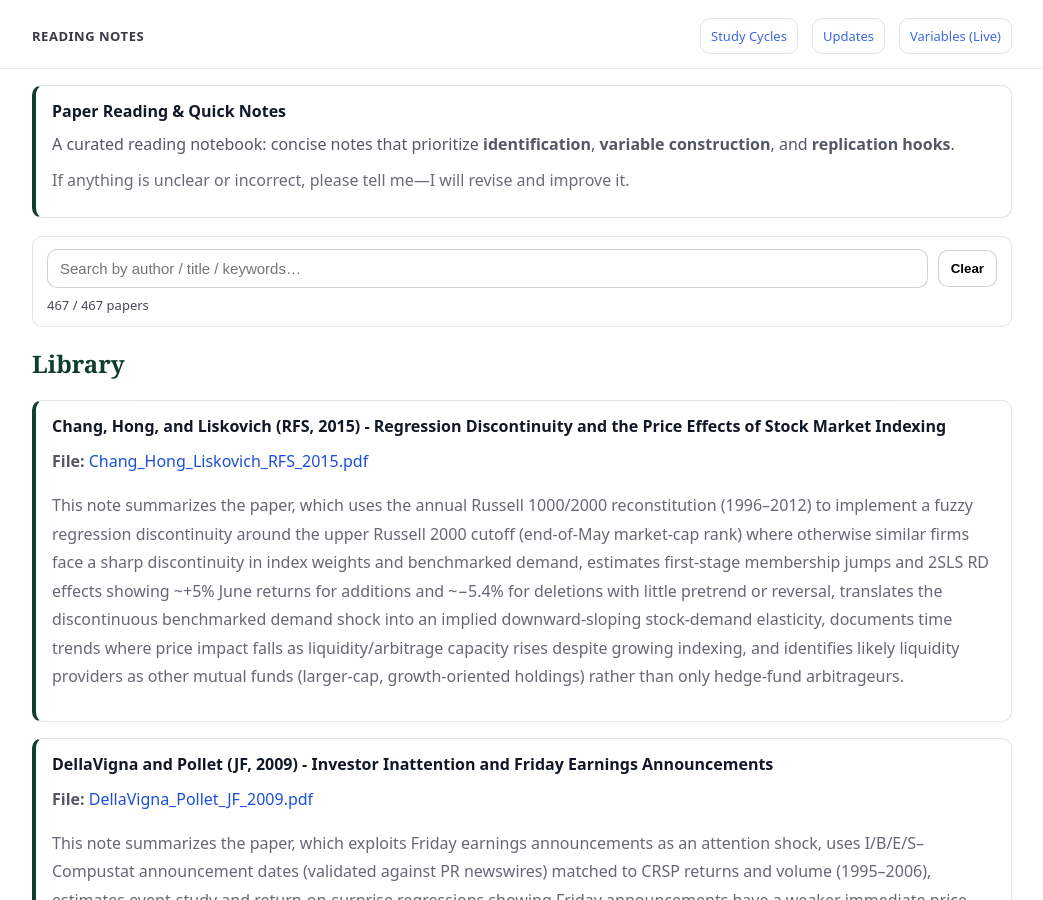
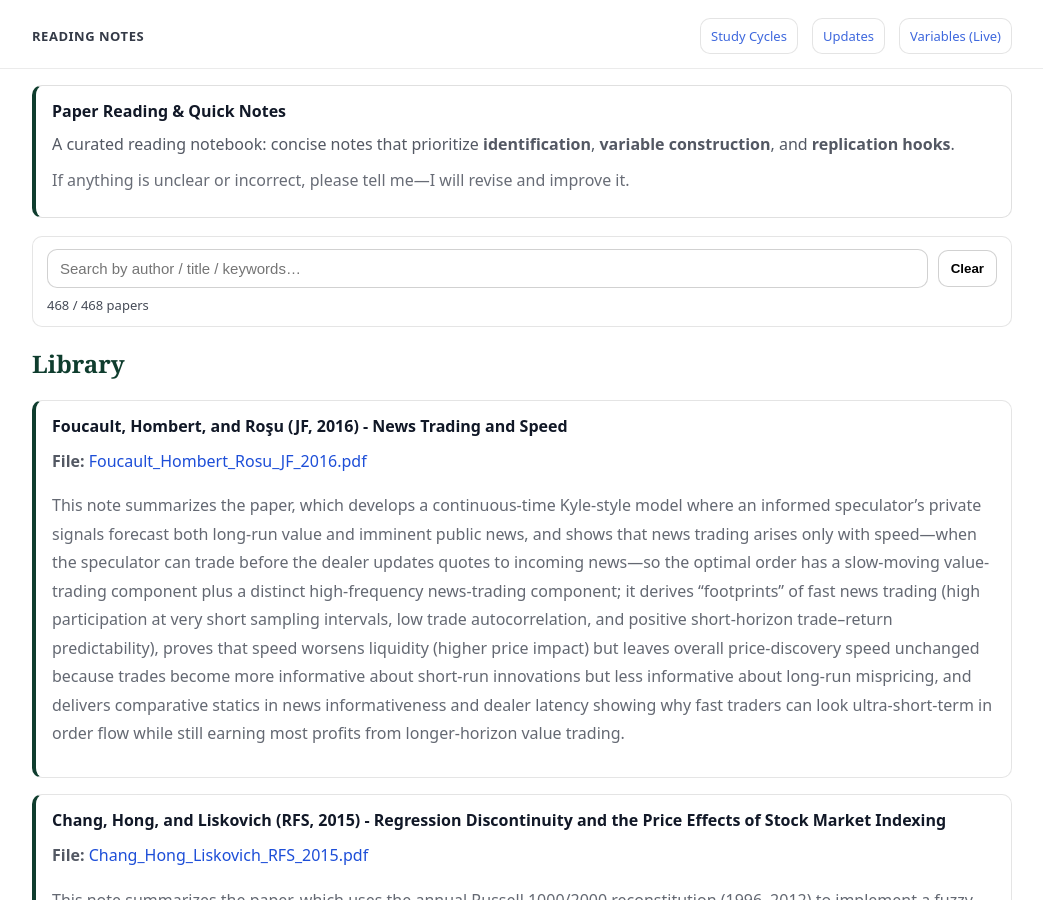
Before and after one commit to yaxinzn/study-archive, a Jekyll site: the page built from reading/index.md, in a window 1280 px wide and 900 px high. Shown: the whole window, without its empty margins (118-1161 px from the left). Built offline with Jekyll 4.4.1, drawn with Linux system fonts in a browser that asks for light colours.

Commit message:
Reading: add/update Foucault_Hombert_Rosu_JF_2016.pdf

```diff
--- a/_data/reading.yml
+++ b/_data/reading.yml
@@ -1,3 +1,7 @@
+- title: "Foucault, Hombert, and Roşu (JF, 2016) - News Trading and Speed"
+  file: "Foucault_Hombert_Rosu_JF_2016.pdf"
+  desc: "This note summarizes the paper, which develops a continuous-time Kyle-style model where an informed speculator’s private signals forecast both long-run value and imminent public news, and shows that news trading arises only with speed—when the speculator can trade before the dealer updates quotes to incoming news—so the optimal order has a slow-moving value-trading component plus a distinct high-frequency news-trading component; it derives “footprints” of fast news trading (high participation at very short sampling intervals, low trade autocorrelation, and positive short-horizon trade–return predictability), proves that speed worsens liquidity (higher price impact) but leaves overall price-discovery speed unchanged because trades become more informative about short-run innovations but less informative about long-run mispricing, and delivers comparative statics in news informativeness and dealer latency showing why fast traders can look ultra-short-term in order flow while still earning most profits from longer-horizon value trading."
+
 - title: "Chang, Hong, and Liskovich (RFS, 2015) - Regression Discontinuity and the Price Effects of Stock Market Indexing"
   file: "Chang_Hong_Liskovich_RFS_2015.pdf"
   desc: "This note summarizes the paper, which uses the annual Russell 1000/2000 reconstitution (1996–2012) to implement a fuzzy regression discontinuity around the upper Russell 2000 cutoff (end-of-May market-cap rank) where otherwise similar firms face a sharp discontinuity in index weights and benchmarked demand, estimates first-stage membership jumps and 2SLS RD effects showing ~+5% June returns for additions and ~−5.4% for deletions with little pretrend or reversal, translates the discontinuous benchmarked demand shock into an implied downward-sloping stock-demand elasticity, documents time trends where price impact falls as liquidity/arbitrage capacity rises despite growing indexing, and identifies likely liquidity providers as other mutual funds (larger-cap, growth-oriented holdings) rather than only hedge-fund arbitrageurs."
```
Also changed, not shown: 1 other file.
